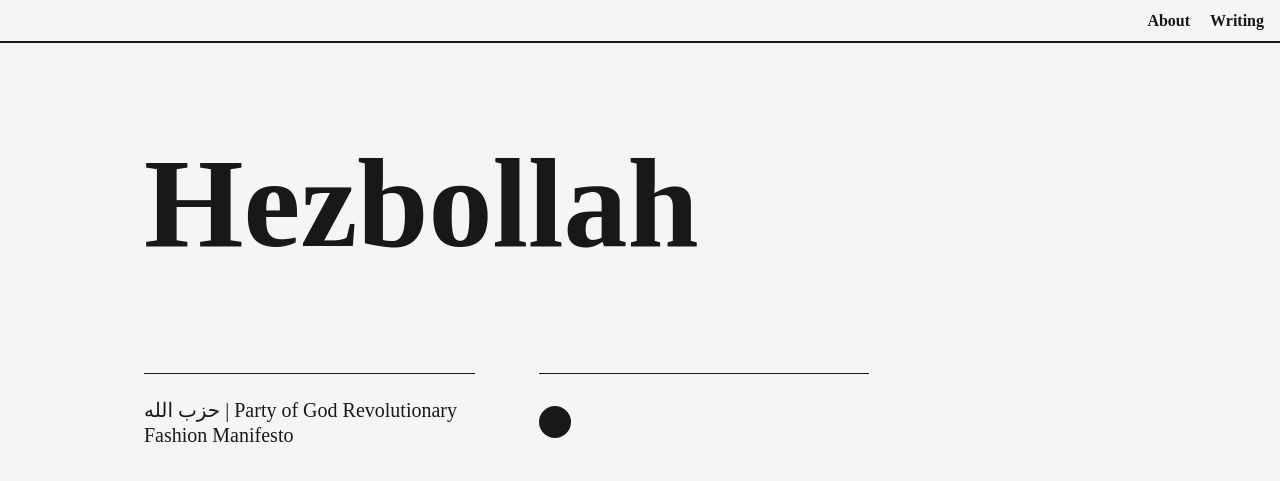
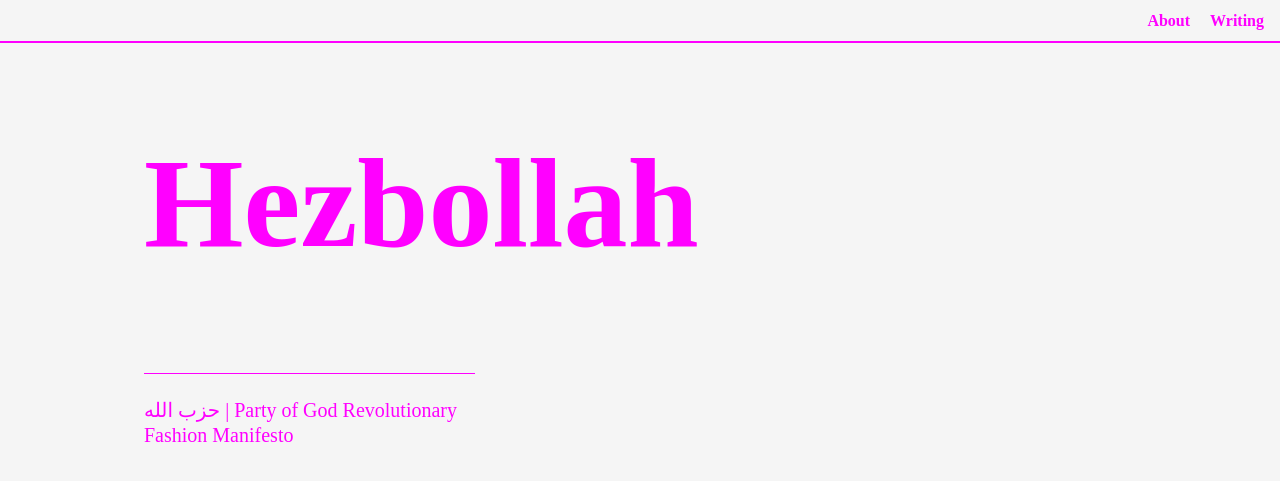
Before and after one commit to jrdntnnr/partyofgod, a Jekyll site: the page built from index.html, in a window 1280 px wide. Shown: the top 481 px of the page. Built offline with Jekyll 4.4.1, drawn with Linux system fonts in a browser that asks for light colours; some web fonts are replaced.

Commit message:
oops again

```diff
--- a/_layouts/home.html
+++ b/_layouts/home.html
@@ -31,11 +31,7 @@
               <p class="h4 lh-condensed font-smoothing mt-2 py-1">{{ site.description }}</p>
             </div>
 
-            <div class="col-4 sm-width-full left border-top-thin mt-3 mt-lg-0 ml-lg-4 table">
-                <div class="inline-block mt-3 mr-1">
-                  {% include dot.html %}
-                </div>
-            </div>
+
           </div>
 
         </div>
--- a/_sass/_base.scss
+++ b/_sass/_base.scss
@@ -22,10 +22,10 @@ dl, dd, ol, ul, figure {
     margin: 0;
     padding: 0;
     -webkit-animation: fadein 2s; /* Safari, Chrome and Opera > 12.1 */
-   -moz-animation: fadein 2s; /* Firefox < 16 */
+    -moz-animation: fadein 2s; /* Firefox < 16 */
     -ms-animation: fadein 2s; /* Internet Explorer */
-     -o-animation: fadein 2s; /* Opera < 12.1 */
-        animation: fadein 2s;
+    -o-animation: fadein 2s; /* Opera < 12.1 */
+    animation: fadein 2s;
 }
 
 @keyframes fadein {
--- a/_sass/_theme-white.scss
+++ b/_sass/_theme-white.scss
@@ -1,7 +1,7 @@
 // White theme
 
 // Color variables
-$black: #181818;
+$black: #ff00ff;
 $red: #E74727;
 $red-dark: #DC3918;
 $gray-light: #f5f5f5;
```
